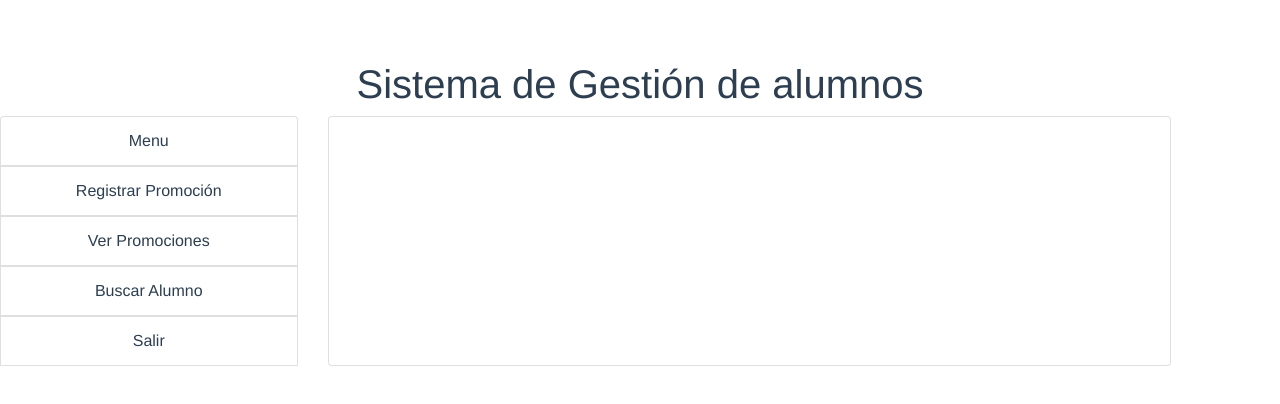
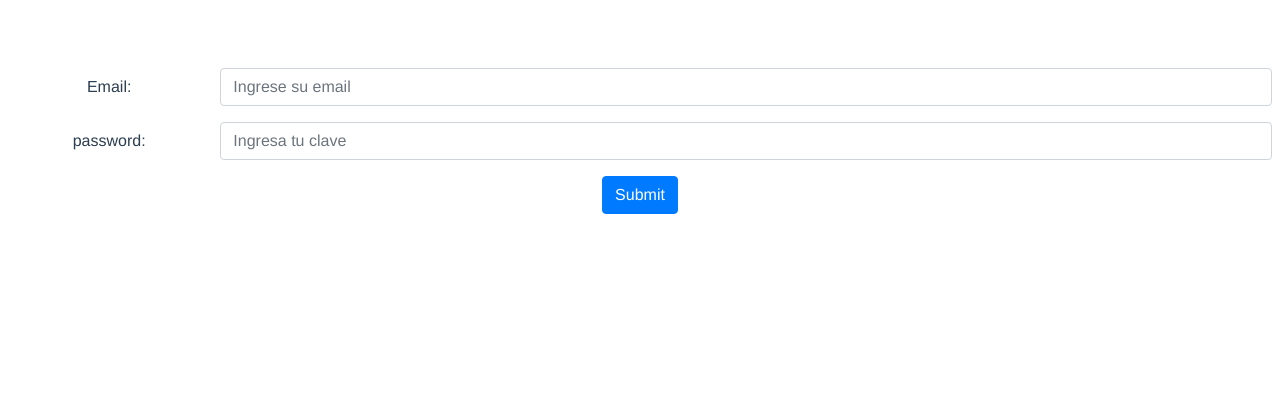
Before and after one commit to dacostap-dev/app_viru, a Vue app: page / in a window 1280 px wide. Shown: the top 404 px of the page. Built offline with nearby package versions, Linux system fonts and the light colour scheme.

Commit message:
añadiendo Authenticación con JWT

```diff
--- a/src/App.vue
+++ b/src/App.vue
@@ -1,7 +1,5 @@
 <template>
   <div id="app">
-
-      <router-link to="/"></router-link>
 
       <div id="nav">
 
--- /dev/null
+++ b/src/components/Auth/Logout.vue
@@ -0,0 +1,16 @@
+<template>
+    <div>
+
+    </div>
+</template>
+<script>
+export default {
+
+    created(){
+        this.$store.commit('NuevoToken', ''),
+        localStorage.removeItem('token'),
+        this.$router.push({name: 'login'})
+    }
+
+}
+</script>
--- a/src/components/Modul/ModulsListComponent.vue
+++ b/src/components/Modul/ModulsListComponent.vue
@@ -106,7 +106,7 @@ export default {
             doc.save("Modulos_" + this.studentSelected.name +".pdf");
       },
       back(){
-        this.$router.push('/promotions/'+ this.promotionSelected.id);
+        this.$router.push('/home/promotions/'+ this.promotionSelected.id);
         this.$store.dispatch('getStudents', this.promotionSelected.id)
       },
       showModal(){
--- a/src/components/Promotion/PromotionComponent.vue
+++ b/src/components/Promotion/PromotionComponent.vue
@@ -56,7 +56,7 @@ export default {
     methods: {
       selectPromotion(){
       console.log(this.promo.id)
-      this.$router.push('/promotions/'+ this.promo.id);
+      this.$router.push('/home/promotions/'+ this.promo.id);
       this.$store.commit('PromotionSelected', this.promo);
       this.$store.dispatch('getStudents', this.promo.id)
       },
--- a/src/components/Student/StudentListComponent.vue
+++ b/src/components/Student/StudentListComponent.vue
@@ -72,7 +72,6 @@
 import {mapState} from "vuex";
 import Student from "@/components/Student/StudentComponent.vue";
 import Loading from "@/components/partials/loading.vue";
-import { setTimeout } from 'timers';
 
 export default {
     data(){
@@ -101,11 +100,6 @@ export default {
     },
     mounted(){
         this.$store.commit('ModulsList', '')
-    },
-    created(){
-      setTimeout(function(){
-        document.getElementById('load').classList.add('d-none')
-      }, 3000)
     },
     computed:{
         ...mapState(['promotionSelected','students']),
--- a/src/router.js
+++ b/src/router.js
@@ -9,8 +9,13 @@ export default new Router({
   routes: [
     {
       path: '/',
+      name: 'login',
+      component: () => import('./views/Login.vue'), //Home.vue
+    },
+    {
+      path:'/home',
       name: 'home',
-      component: () => import('./views/Home.vue'),
+      component: () => import('./views/Home.vue'), //Home.vue
       children: [
         {
           path: 'create',
@@ -43,8 +48,13 @@ export default new Router({
           path:'/buscar',
           name: 'buscar',
           component: () => import('./components/Student/StudentSearchComponent.vue'),
-        }
+        },
+        {
+          path:'/salir',
+          name: 'exit',
+          component: () => import('./components/Auth/Logout.vue'),
+        },
       ]
-    },
+    }
   ]
 })
--- a/src/store.js
+++ b/src/store.js
@@ -1,6 +1,7 @@
 import Vue from 'vue'
 import Vuex from 'vuex'
 import axios from 'axios'
+
 
 Vue.use(Vuex, axios)
 
@@ -14,7 +15,8 @@ export default new Vuex.Store({
     modulSelected: null,
     students: [],
     moduls: [],
-    errors: []
+    errors: [],
+    token: localStorage.getItem('token') || null
   },
   mutations: {
     ModulsList(state, modul){
@@ -37,9 +39,32 @@ export default new Vuex.Store({
     },
     errorsList(state, error){
       state.errors = error
+    },
+    NuevoToken(state, token){
+      state.token = token
     }
   },
   actions: {
+    solicitarToken(context, credentials){
+      return new Promise((resolve, reject) => {
+        return axios.post('/login', {
+          email: credentials.email,
+          password: credentials.password
+        })
+          .then(response => {
+            const token = response.data.token
+            localStorage.setItem('token', token)
+            context.commit('NuevoToken', token)
+            resolve(response)
+            axios.defaults.headers.common['Authorization'] = 'Bearer ' + context.state.token; // Luego de logearse se utilizara el token en el header para todas los request
+        }).catch(error => {
+            if(error.response && error.response.status === 400){
+              console.log('Usuario Incorrecto')
+            }
+            reject(error)
+        })
+      })
+    },
     eliminarStudent(context, params){
       return axios.delete('/student/' +params.id).then((response)=>{
         this.dispatch('getStudents', params.promotion_id)
--- /dev/null
+++ b/src/views/Login.vue
@@ -0,0 +1,46 @@
+<template>
+    <div>
+         <b-form action="#" class="m-2"  @submit.prevent="login">
+          <b-form-group label-cols="4" label-cols-lg="2" label="Email:">
+            <b-form-input type="text" required
+                          name="email"
+                          v-model="email"
+                          placeholder="Ingrese su email">
+            </b-form-input>
+          </b-form-group>
+
+          <b-form-group label-cols="4" label-cols-lg="2" label="password:">
+            <b-form-input type="password"
+                          name="text"
+                          v-model="pass"
+                          placeholder="Ingresa tu clave">
+            </b-form-input>
+          </b-form-group>
+
+          <b-button type="submit" variant="primary">Submit</b-button>
+
+        </b-form>
+    </div>
+</template>
+<script>
+export default {
+    data(){
+        return {
+            email: '',
+            pass: ''
+        }
+    },
+    methods: {
+        login(){
+            this.$store.dispatch('solicitarToken', {
+             email: this.email,
+             password: this.pass
+            }).then(response => {
+              this.$router.push({name: 'home'})
+              console.log(response)
+            })
+
+        }
+    }
+}
+</script>
```
